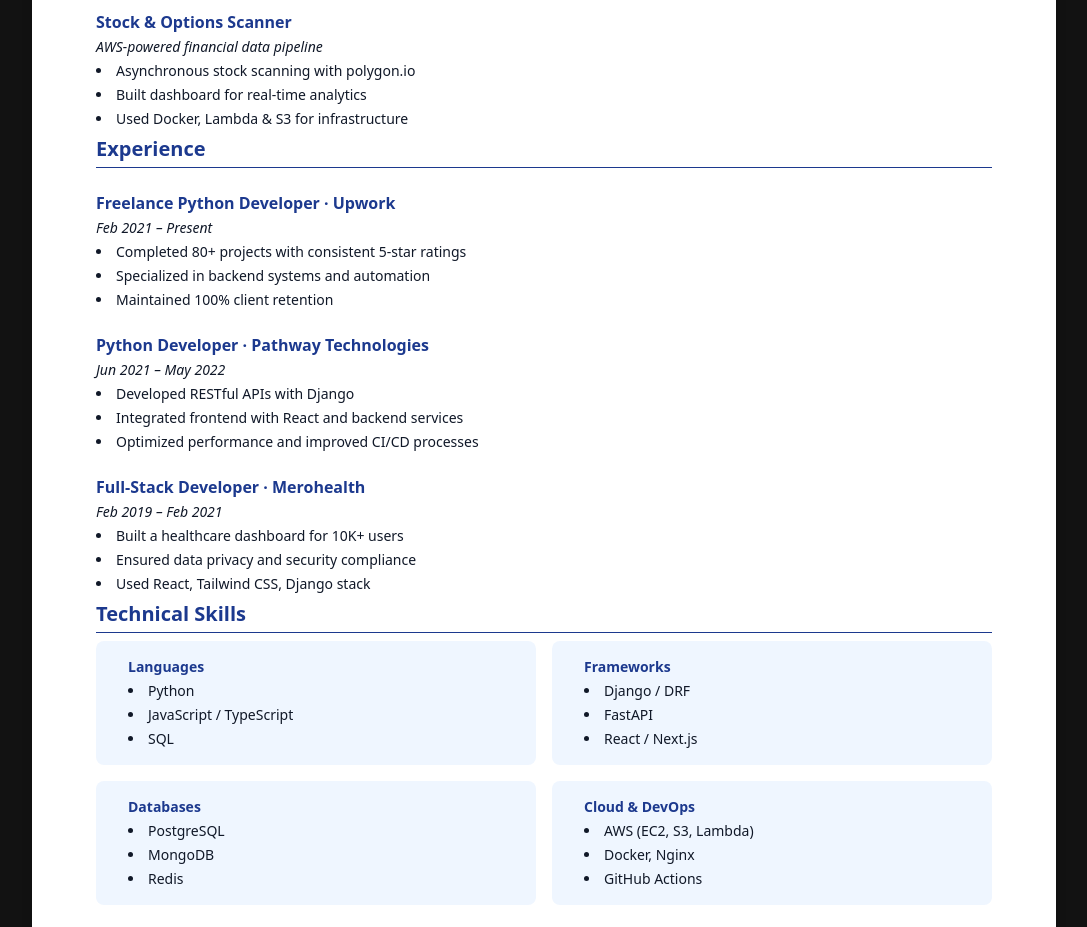
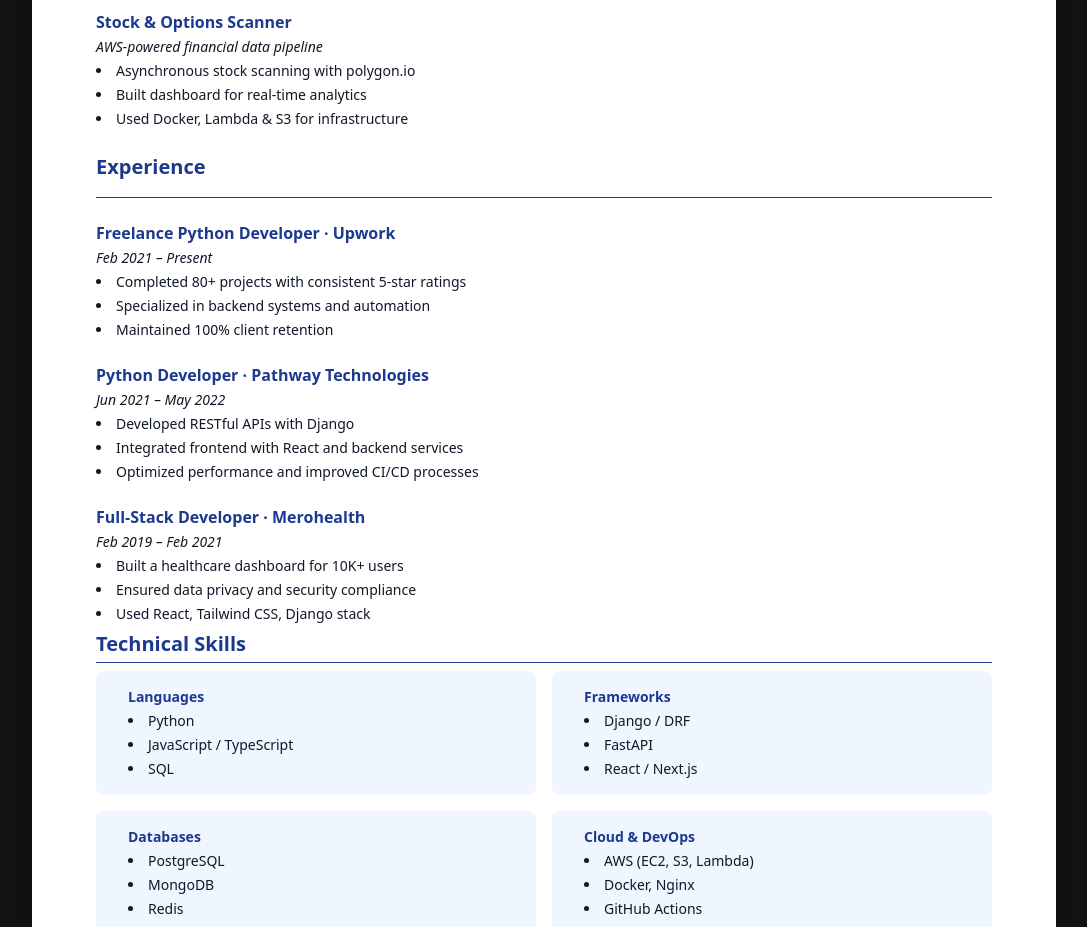
Before and after one commit to kneeraazon404/resume, a Next.js app: page / in a window 1280 px wide. Shown: the part 880-1807 px from the top of the page, without its empty margins (96-1183 px from the left). Built offline with nearby package versions, Linux system fonts and the light colour scheme.

Commit message:
Update Experience section header styling for improved spacing

```diff
--- a/app/page.tsx
+++ b/app/page.tsx
@@ -83,7 +83,7 @@
       </section>
 
       <section>
-        <h2 className="text-xl font-semibold text-blue-900 border-b py-1">Experience</h2>
+        <h2 className="text-xl font-semibold text-blue-900 border-b py-4 mt-2">Experience</h2>
 
         <div className="space-y-1 mt-6">
           <h3 className="text-md font-semibold text-blue-900">Freelance Python Developer · Upwork</h3>
```
